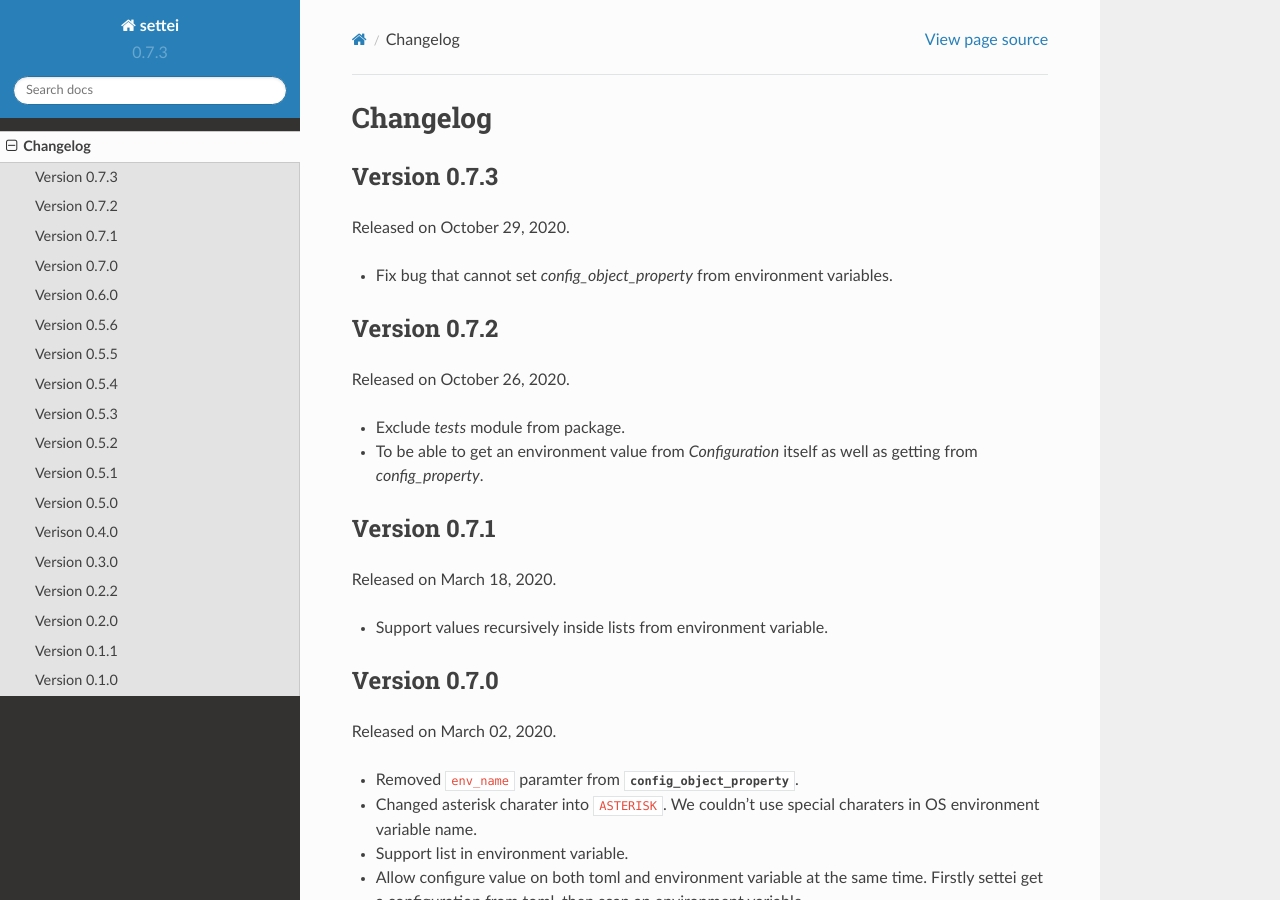
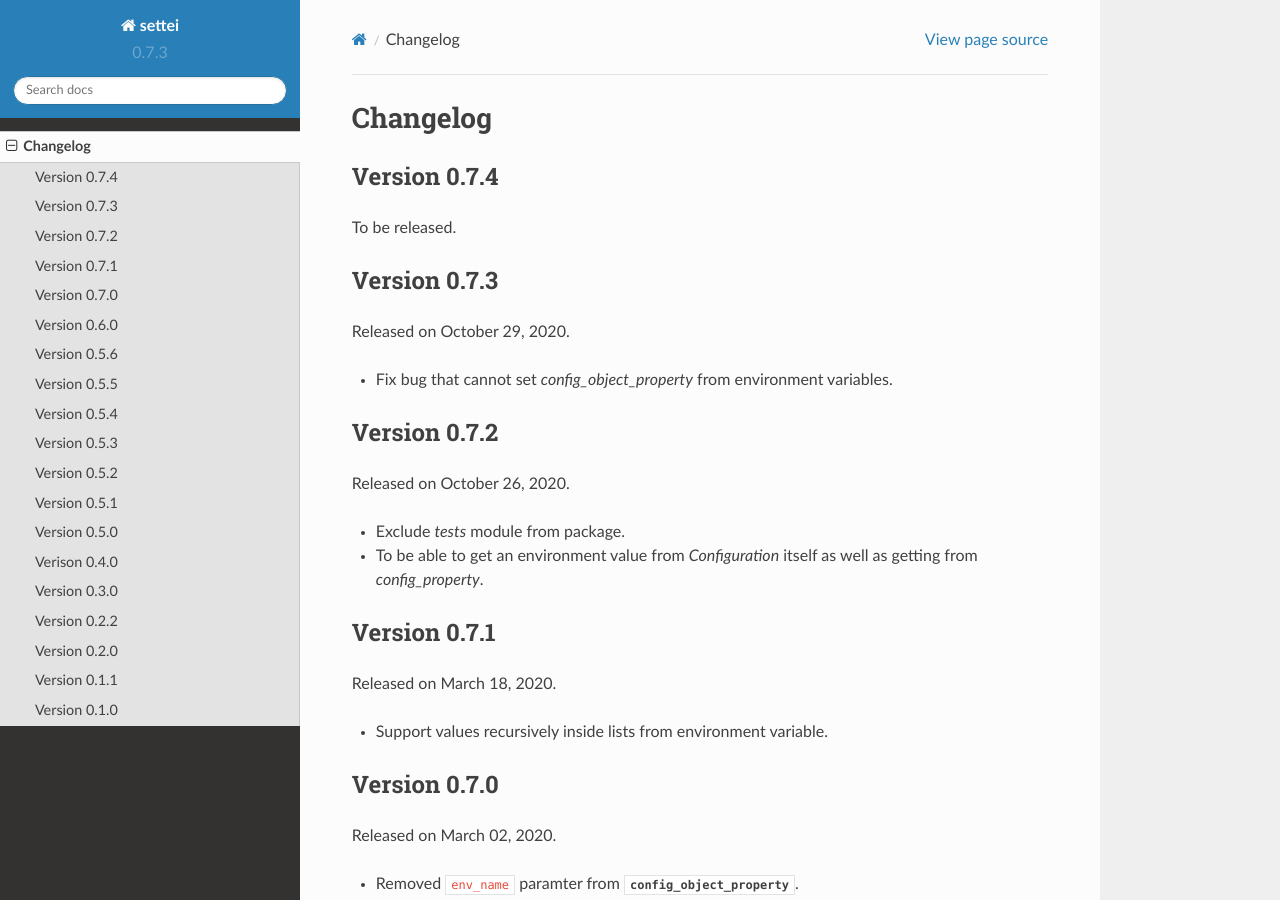
Before and after one commit to spoqa/settei, a Sphinx documentation site: the page built from docs/changes.rst, in a window 1280 px wide and 900 px high. Built offline with Sphinx 7.4.7 and the Read the Docs theme 2.0.0, drawn with Linux system fonts in a browser that asks for light colours.

Commit message:
Bump 0.7.4

```diff
--- a/docs/changes.rst
+++ b/docs/changes.rst
@@ -1,5 +1,10 @@
 Changelog
 =========
+
+Version 0.7.4
+-------------
+
+To be released.
 
 Version 0.7.3
 -------------
```
